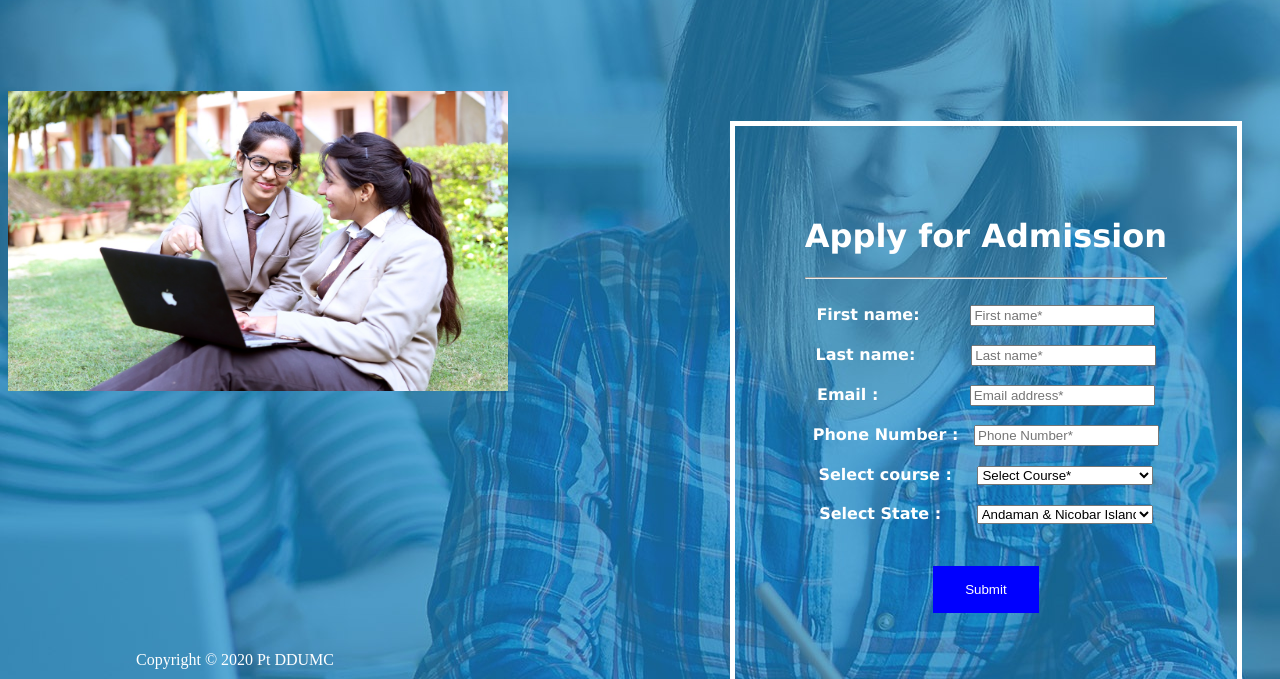
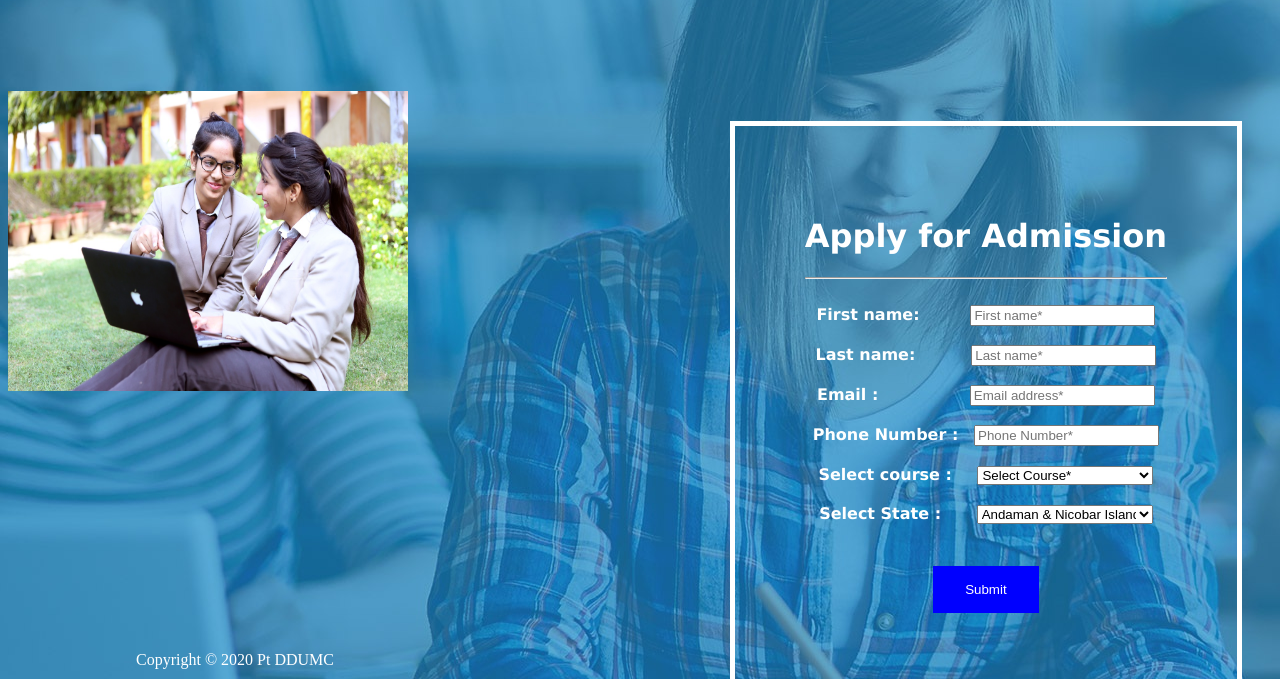
Before and after one commit to coolmanish01/web, a plain HTML site: page index.html in a window 1280 px wide. Shown: the part 121-800 px from the top of the page. Drawn offline with Linux system fonts and the light colour scheme.

Commit message:
Update index.html

```diff
--- a/index.html
+++ b/index.html
@@ -19,7 +19,7 @@
 	</br>
 <hr size =3 width 70%>
 	</br></br></br></br></br></br>
-	<img class="left" src="img\image1.jpeg" height="300px" width="500px">
+	<img class="left" src="img\image1.jpeg" height="300px" width="400px">
 <div class="div1" style="float: right;">
 		<h1 align="center" style="color:#fff; font-family:verdana;" >Apply for Admission</h1>
 	 	 <hr>
```
